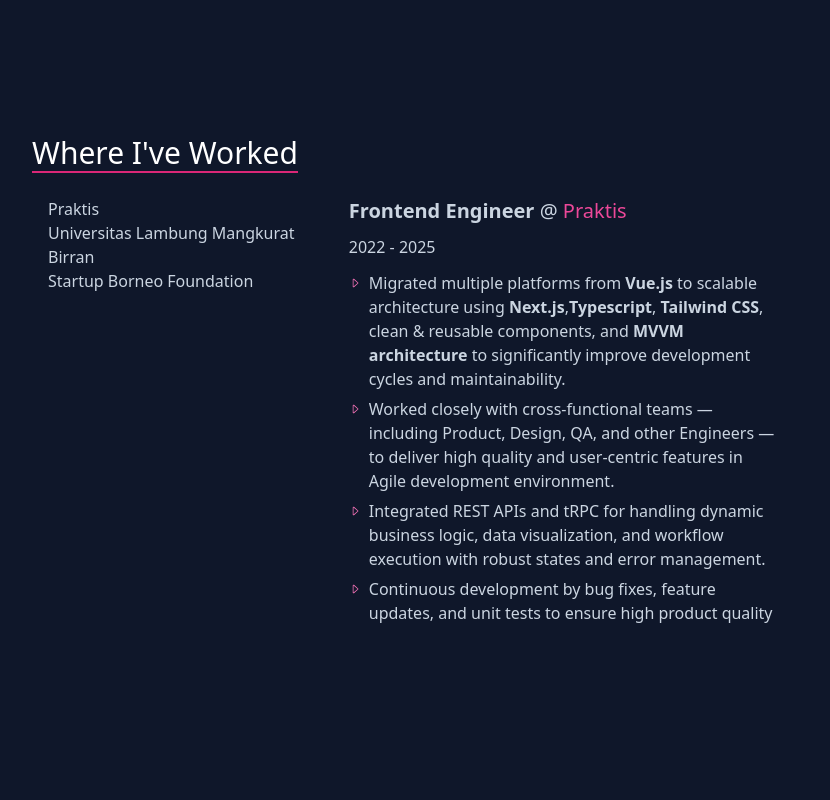
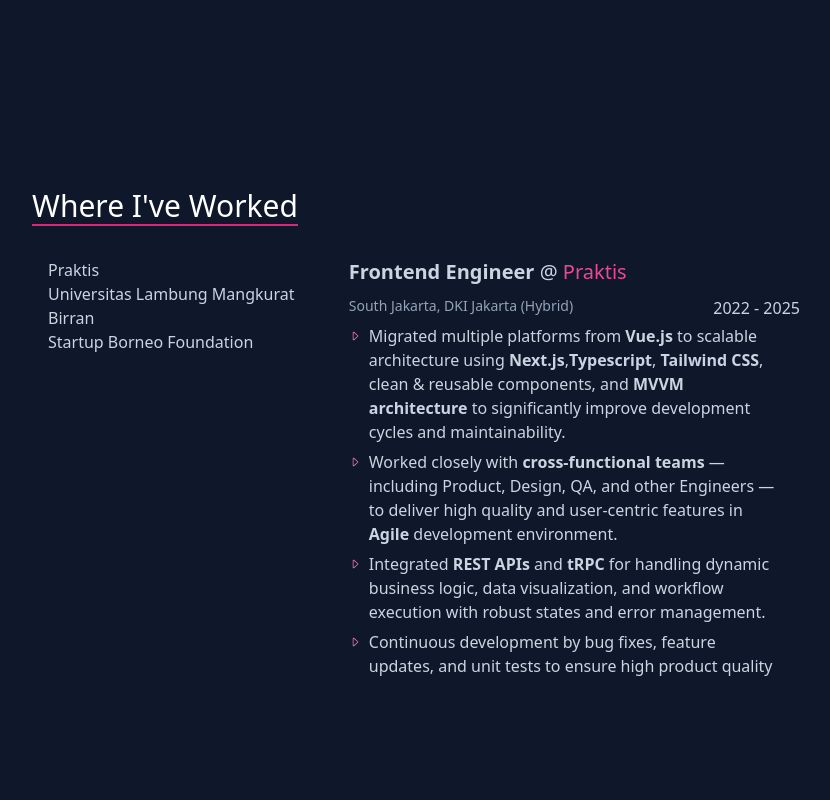
Before and after one commit to syahrilhanla/portfolio-website, a Next.js app: page / in a window 1280 px wide. Shown: the part 1620-2420 px from the top of the page, without its empty margins (224-1054 px from the left). Built offline with nearby package versions, Linux system fonts and the light colour scheme.

Commit message:
feat: add BirranExperience component and enhance Experience layout

```diff
--- /dev/null
+++ b/components/BirranExperience.jsx
@@ -0,0 +1,75 @@
+import { BsCaretRight } from "react-icons/bs";
+
+const BirranExperience = () => {
+	return (
+		<div className="grid gap-1.5">
+			<h3 className="text-xl mb-1">
+				<strong className="font-semibold">Manual QA Tester</strong> @{" "}
+				<a
+					className="text-pink-500 font-light"
+					href="https://birran.com"
+					target="_blank"
+					rel="noopener noreferrer"
+				>
+					Birran
+				</a>
+			</h3>
+			<p className="font-light mb-1 flex justify-between">
+				<span className="text-sm text-slate-400">
+					Banjarmasin, South Kalimantan (Remote)
+				</span>
+				Jun - Nov 2020
+			</p>
+
+			<ul className="list-none space-y-3">
+				<li className="flex gap-2 pl-0 text-pink-400 cursor-auto">
+					<span className="text-xs">
+						<BsCaretRight />
+					</span>
+					<p className="-mt-1.5 text-slate-300 font-light leading-6">
+						Performed <b className="font-semibold">manual testing</b> on{" "}
+						<b className="font-semibold">Android</b> devices, used for
+						submitting and managing <b className="font-semibold">PLN</b>{" "}
+						(Perusahaan Listrik Negara) reports.
+					</p>
+				</li>
+				<li className="flex gap-2 pl-0 text-pink-400 cursor-auto">
+					<span className="text-xs">
+						<BsCaretRight />
+					</span>
+					<p className="-mt-1.5 text-slate-300  font-light leading-6">
+						<b className="font-semibold">Designed and executed test cases</b>,
+						documented bugs using spreadsheets and internal tools, and{" "}
+						<b className="font-semibold">
+							worked with developers to verify fixes before deployment
+						</b>
+						.
+					</p>
+				</li>
+				<li className="flex gap-2 pl-0 text-pink-400 cursor-auto">
+					<span className="text-xs">
+						<BsCaretRight />
+					</span>
+					<p className="-mt-1.5 text-slate-300  font-light leading-6">
+						Participated in <b className="font-semibold">regression testing</b>,
+						validating new features and ensuring previous functionalities
+						remained intact.
+					</p>
+				</li>
+				<li className="flex gap-2 pl-0 text-pink-400 cursor-auto">
+					<span className="text-xs">
+						<BsCaretRight />
+					</span>
+					<p className="-mt-1.5 text-slate-300  font-light leading-6">
+						<b className="font-semibold">Collaborated</b> with product and
+						engineering teams to clarify requirements and{" "}
+						<b className="font-semibold">improve test coverage</b> based on user
+						flows and edge cases.
+					</p>
+				</li>
+			</ul>
+		</div>
+	);
+};
+
+export default BirranExperience;
--- a/components/Experience.jsx
+++ b/components/Experience.jsx
@@ -1,21 +1,22 @@
 import { useState } from "react";
 import PraktisExperience from "./PraktisExperience";
+import BirranExperience from "./BirranExperience";
 
 const Experience = () => {
 	const [activeTab, setActiveTab] = useState("praktis");
 	return (
 		<div
-			className="min-h-screen text-slate-300 border-none
+			className="min-h-screen text-slate-300 border-none overflow-visible
       md:px-10 px-3 md:pb-0 pb-12 flex flex-col justify-center items-center"
 			name="experience"
 		>
-			<div className="grid gap-x-8 lg:max-w-3xl max-w-5xl mt-10 md:mt-0">
+			<div className="space-y-8 lg:max-w-3xl max-w-5xl mt-10 md:mt-0 max-h-96">
 				<h1 className="w-fit text-3xl text-white font-medium border-b-2 border-pink-600">
 					Where I've Worked
 				</h1>
 
 				<div className="grid grid-cols-[4fr_6fr] gap-4 mt-6">
-					<ul>
+					<ul className="pl-0 list-none">
 						<li
 							onClick={() => {
 								setActiveTab("praktis");
@@ -46,7 +47,10 @@
 						</li>
 					</ul>
 
-					{activeTab === "praktis" && <PraktisExperience />}
+					<div className="min-h-[300px] overflow-visible">
+						{activeTab === "praktis" && <PraktisExperience />}
+						{activeTab === "birran" && <BirranExperience />}
+					</div>
 				</div>
 			</div>
 		</div>
--- a/components/PraktisExperience.jsx
+++ b/components/PraktisExperience.jsx
@@ -14,7 +14,12 @@
 					Praktis
 				</a>
 			</h3>
-			<p className="font-light mb-3">2022 - 2025</p>
+			<p className="font-light mb-1 flex justify-between">
+				<span className="text-sm text-slate-400">
+					South Jakarta, DKI Jakarta (Hybrid)
+				</span>
+				2022 - 2025
+			</p>
 
 			<ul className="list-none space-y-3">
 				<li className="flex gap-2 pl-0 text-pink-400 cursor-auto">
@@ -36,9 +41,11 @@
 						<BsCaretRight />
 					</span>
 					<p className="-mt-1.5 text-slate-300  font-light leading-6">
-						Worked closely with cross-functional teams — including Product,
-						Design, QA, and other Engineers — to deliver high quality and
-						user-centric features in Agile development environment.
+						Worked closely with{" "}
+						<b className="font-semibold">cross-functional teams</b> — including
+						Product, Design, QA, and other Engineers — to deliver high quality
+						and user-centric features in <b className="font-semibold">Agile</b>{" "}
+						development environment.
 					</p>
 				</li>
 				<li className="flex gap-2 pl-0 text-pink-400 cursor-auto">
@@ -46,9 +53,10 @@
 						<BsCaretRight />
 					</span>
 					<p className="-mt-1.5 text-slate-300  font-light leading-6">
-						Integrated REST APIs and tRPC for handling dynamic business logic,
-						data visualization, and workflow execution with robust states and
-						error management.
+						Integrated <b className="font-semibold">REST APIs</b> and{" "}
+						<b className="font-semibold">tRPC</b> for handling dynamic business
+						logic, data visualization, and workflow execution with robust states
+						and error management.
 					</p>
 				</li>
 				<li className="flex gap-2 pl-0 text-pink-400 cursor-auto">
```
